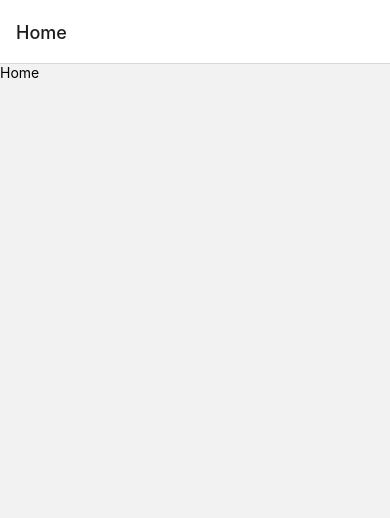
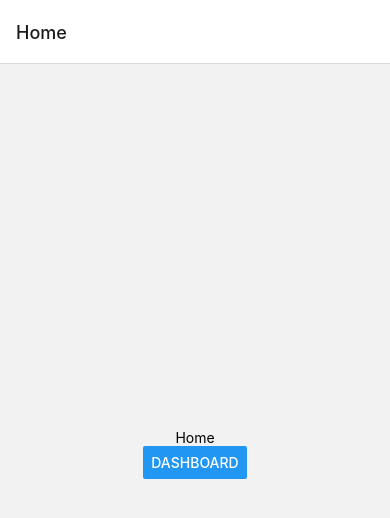
Before and after one commit to JoniMop/reactnativeapp, a React Native app in the folder reactnativeapp/: screen /Home in a window 390 px wide. Shown: the top 518 px of the page. Built offline with nearby package versions, Linux system fonts and the light colour scheme.

Commit message:
Add buttons and logic to navigate between pages and also able to go back

```diff
--- a/reactnativeapp/components/Dashboard.js
+++ b/reactnativeapp/components/Dashboard.js
@@ -1,10 +1,15 @@
-import { View, Text } from 'react-native'
+import { View, Text, Button } from 'react-native'
 import React from 'react'
 
-const Dashboard = () => {
+const Dashboard = ({ navigation }) => {
+
+    const goToHome = ()=>{
+          navigation.navigate('Home')
+    }
   return (
-    <View>
+    <View style={{ flex: 1, alignItems: 'center', justifyContent: 'center' }}>
       <Text>Dashboard</Text>
+      <Button title='Home' onPress={goToHome} />
     </View>
   )
 }
--- a/reactnativeapp/components/Home.js
+++ b/reactnativeapp/components/Home.js
@@ -1,10 +1,15 @@
-import { View, Text } from 'react-native'
+import { View, Text, Button } from 'react-native'
 import React from 'react'
 
-const Home = () => {
+const Home = ({ navigation }) => {
+
+  const goToDashboard = ()=>{
+        navigation.navigate('Dashboard')
+  }
   return (
-    <View>
+    <View style={{ flex: 1, alignItems: 'center', justifyContent: 'center' }}>
       <Text>Home</Text>
+      <Button title='Dashboard' onPress={goToDashboard} />
     </View>
   )
 }
```
